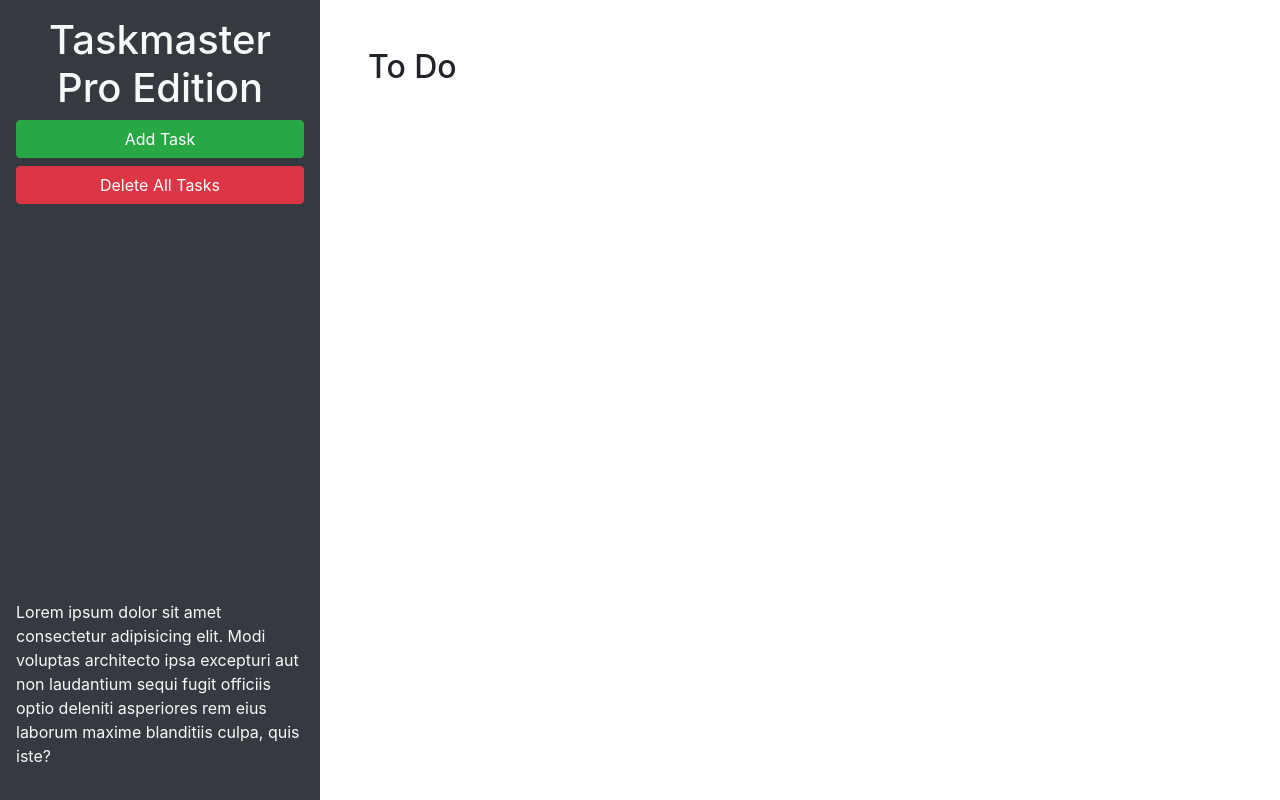
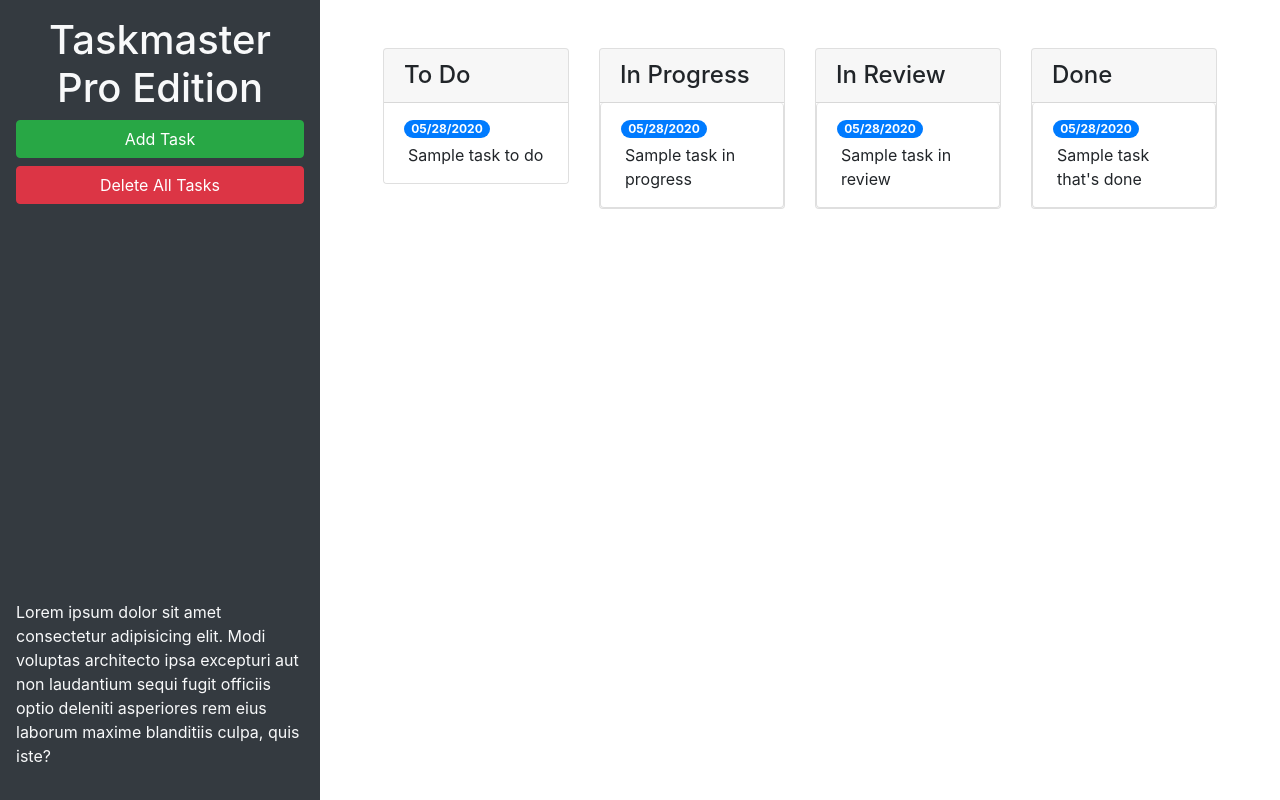
Before and after one commit to kjmckinley/taskmaster-pro, a plain HTML site: page index.html in a window 1280 px wide. Drawn offline with nearby package versions, Linux system fonts and the light colour scheme.

Commit message:
made each stage of a task a card, and changed the layout of the modal

```diff
--- a/index.html
+++ b/index.html
@@ -15,19 +15,90 @@
   <div class="row min-vh-100 no-gutters">
     <header class="col-12 col-lg-3 bg-dark text-light d-flex flex-column p-4 p-lg-3">
       <h1 class="text-center">Taskmaster Pro Edition</h1>
+
       <button id="create-task" class="btn btn-block btn-success" data-toggle="modal" data-target="#task-form-modal">Add
         Task</button>
       <button id="remove-tasks" class="btn btn-block btn-danger">Delete All Tasks</button>
-      <p class="mt-auto">Lorem ipsum dolor sit amet consectetur adipisicing elit. Modi voluptas architecto ipsa
-        excepturi aut non
-        laudantium sequi fugit officiis optio deleniti asperiores rem eius laborum maxime blanditiis culpa, quis iste?
+
+      <p class="mt-auto">Lorem ipsum dolor sit amet consectetur adipisicing elit. Modi voluptas
+        architecto ipsa excepturi aut non laudantium sequi fugit officiis optio deleniti asperiores
+        rem eius laborum maxime blanditiis culpa, quis iste?
       </p>
     </header>
+
     <main class="col-12 col-lg-9">
-      <div class="m-5">
-        <h2>To Do</h2>
-        <ul id="list-toDo" class="list-group"> </ul>
+
+      <div class="m-5 row justify-content-around">
+
+        <!-- todo start -->
+        <div class="col-12 col-md-6 col-xl-3 mb-3">
+          <div class="card">
+            <h4 class="card-header">
+              To Do
+            </h4>
+            <ul id="list-toDo" class="list-group list-group-flush">
+              <li class="list-group-item">
+                <span class="badge badge-primary badge-pill">05/28/2020</span>
+                <p class="m-1">Sample task to do</p>
+              </li>
+            </ul>
+          </div>
+        </div>
+        <!-- todo end -->
+
+        <!-- in progress start -->
+        <div class="col-12 col-md-6 col-xl-3 mb-3">
+          <div class="card">
+            <h4 class="card-header">
+              In Progress
+            </h4>
+            <ul id="list-inProgress" class="list-group">
+              <li class="list-group-item">
+                <span class="badge badge-primary badge-pill">05/28/2020</span>
+                <p class="m-1">Sample task in progress</p>
+              </li>
+            </ul>
+          </div>
+
+        </div>
+        <!-- in progress end -->
+
+        <!-- in review start -->
+        <div class="col-12 col-md-6 col-xl-3 mb-3">
+          <div class="card">
+            <h4 class="card-header">
+              In Review
+            </h4>
+            <ul id="list-inReview" class="list-group">
+              <li class="list-group-item">
+                <span class="badge badge-primary badge-pill">05/28/2020</span>
+                <p class="m-1">Sample task in review</p>
+              </li>
+            </ul>
+          </div>
+
+        </div>
+        <!-- in review end -->
+
+        <!-- done start -->
+        <div class="col-12 col-md-6 col-xl-3 mb-3">
+          <div class="card">
+            <h4 class="card-header">
+              Done
+            </h4>
+          <ul id="list-done" class="list-group">
+            <li class="list-group-item">
+              <span class="badge badge-primary badge-pill">05/28/2020</span>
+              <p class="m-1">Sample task that's done</p>
+            </li>
+          </ul>
+        </div>
+
+        </div>
+        <!-- done end -->
+
       </div>
+
     </main>
   </div>
 
@@ -36,30 +107,35 @@
     aria-hidden="true">
     <div class="modal-dialog modal-dialog-centered" role="document">
       <div class="modal-content">
+
         <div class="modal-header">
           <h5 class="modal-title" id="task-form-modal">Add New Task</h5>
           <button type="button" class="close" data-dismiss="modal" aria-label="Close">
             <span aria-hidden="true">&times;</span>
           </button>
         </div>
+
         <div class="modal-body">
           <form>
+
             <div class="form-group">
               <label for="modalTaskDescription">Task description</label>
-              <br />
-              <textarea id="modalTaskDescription" rows="3" cols="60"></textarea>
+              <textarea id="modalTaskDescription" rows="3" class="form-control"></textarea>
             </div>
+
             <div class="form-group">
               <label for="modalDueDate">Due date</label>
-              <br />
-              <input type="text" id="modalDueDate" placeholder="mm/dd/yyyy" autocomplete="off" />
+              <input type="text" class="form-control" id="modalDueDate" placeholder="mm/dd/yyyy" autocomplete="off" />
             </div>
+
           </form>
         </div>
+
         <div class="modal-footer">
           <button type="button" class="btn btn-secondary" data-dismiss="modal">Close</button>
           <button type="button" class="btn btn-primary">Save Task</button>
         </div>
+
       </div>
     </div>
   </div>
```
